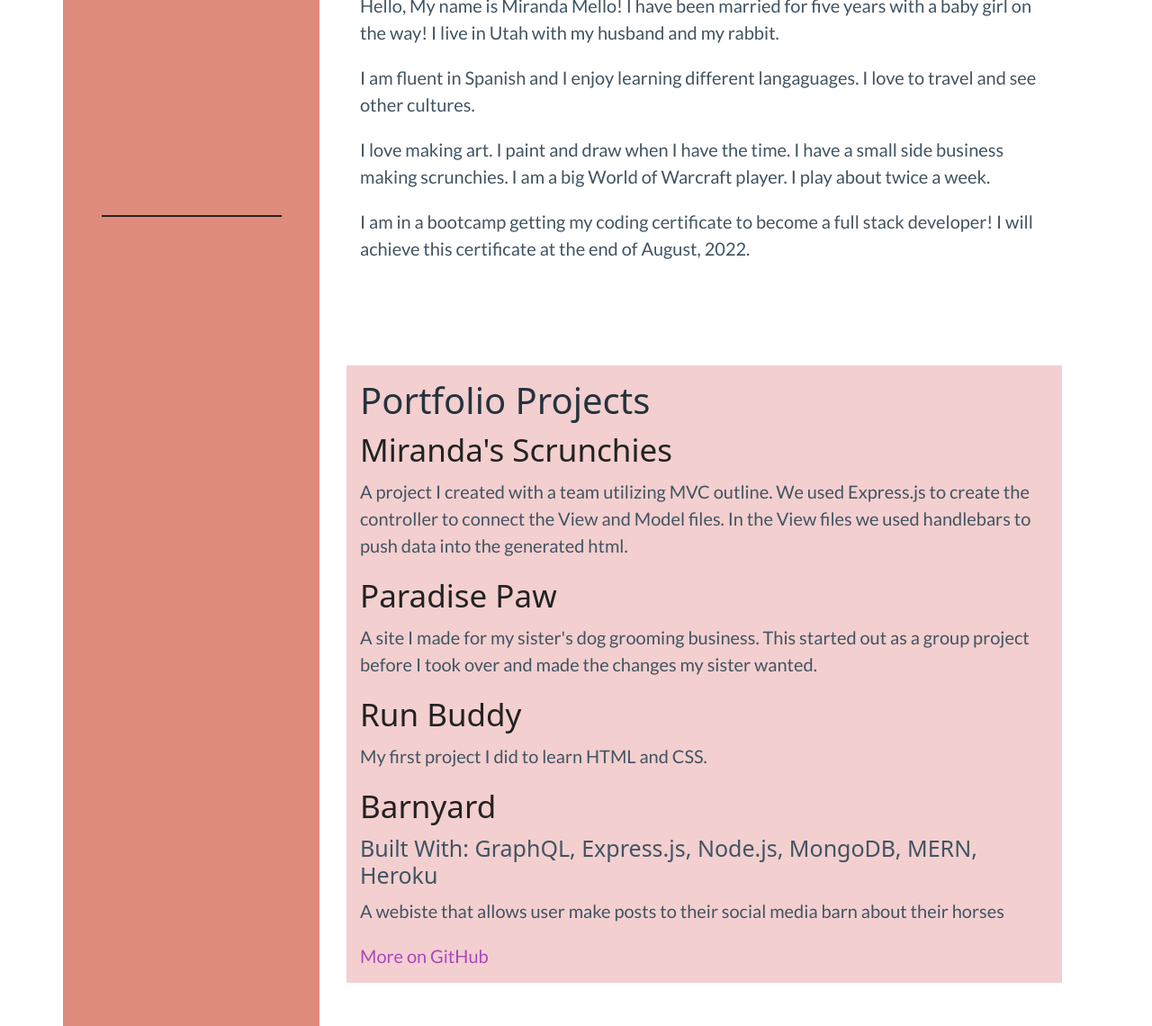
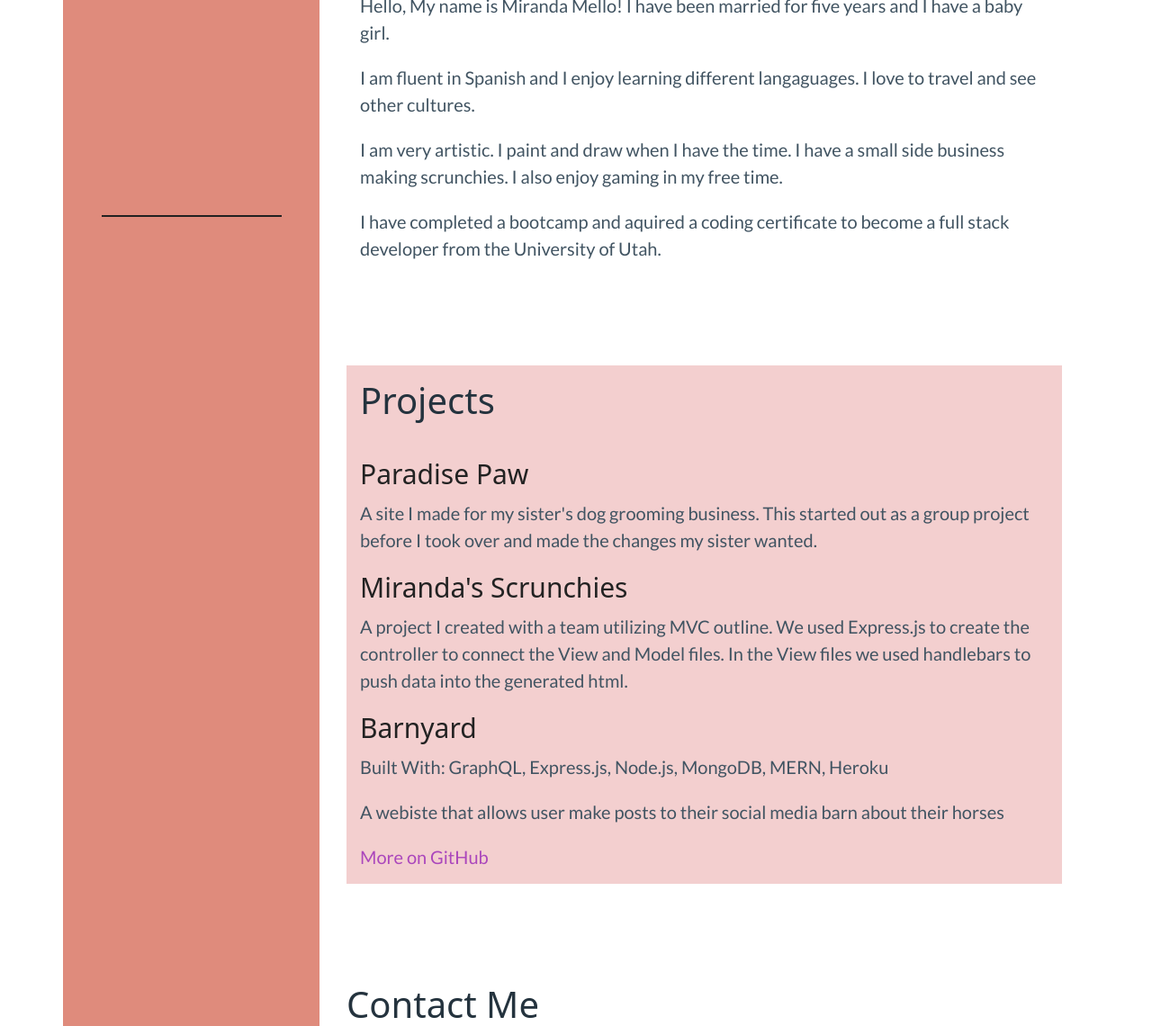
Before and after one commit to MirMello/Portfolio, a website: page index.html in a window 1280 px wide. Shown: the part 713-1853 px from the top of the page at 90% size. Drawn offline with nearby package versions, Linux system fonts and the light colour scheme.

Commit message:
updated information

```diff
--- a/assets/css/style.css
+++ b/assets/css/style.css
@@ -37,6 +37,11 @@ header {
   right: 100px;
   text-align: center;
 }
+
+.resume {
+  color: rgb(223, 139, 124);
+}
+
 
 section {
   padding: 15px;
@@ -105,8 +110,13 @@ ul li a {
   text-decoration: none;
 }
 
-footer {
+.social-footer {
   position: absolute;
   bottom: 10px;
   left: 80px;
 }
+
+.contact-info {
+flex-wrap: wrap;
+position: relative;
+}
--- a/index.html
+++ b/index.html
@@ -59,8 +59,8 @@
                 <header>
                     <img src="./assets/profile pic.png" class="profile-image">
                     <h1>Miranda Mello</h1>
-                    <h2>Love to learn new things.</h2>
-                    <h2>Here is a link to my <a
+                    <h2>Full Stack Developer from Clearfield, UT</h2>
+                    <h2>View my <a class="resume"
                             href="https://docs.google.com/document/d/1RHudrxlSe1ZZIHY01iPCkz1Uu-ixEDw3HYvfyNaKEJ8/edit?usp=sharing">resume</a>
                     </h2>
                     <section class="social-links">
@@ -80,9 +80,7 @@
                     <section id="about">
                         <h2>A Little About Me</h2>
                         <p>
-                            Hello, My name is Miranda Mello! I have been married for five years with a baby girl on the
-                            way!
-                            I live in Utah with my husband and my rabbit.
+                            Hello, My name is Miranda Mello! I have been married for five years and I have a baby girl.
                         </p>
                         <p>
                             I am fluent in Spanish and I enjoy learning different langaguages. I love to travel and see
@@ -90,58 +88,59 @@
                             cultures.
                         </p>
                         <p>
-                            I love making art. I paint and draw when I have the time. I have a small side business
+                            I am very artistic. I paint and draw when I have the time. I have a small side business
                             making
                             scrunchies.
-                            I am a big World of Warcraft player. I play about twice a week.
+                            I also enjoy gaming in my free time.
                         </p>
                         <p>
-                            I am in a bootcamp getting my coding certificate to become a full stack developer! I will
-                            achieve this certificate at the end of August, 2022.
+                            I have completed a bootcamp and aquired a coding certificate to become a full stack developer from the University of Utah.
                         </p>
                     </section>
                     <section id="projects" class="projects">
-                        <h2>Portfolio Projects</h2>
+                        <h2>Projects</h2>
+                        <br>
+
                         <div>
-                            <h3><a href="https://github.com/MirMello/mirandas-scrunchies">Miranda's Scrunchies</a></h3>
+                            <h4><a href="https://mirmello.github.io/paradise-paw/">Paradise Paw</a></h4>
+                            <p>
+                                A site I made for my sister's dog grooming business. This started out as a group project
+                                before I took over and made the changes my sister wanted.
+                        </div>
+
+                        <div>
+                            <h4><a href="https://github.com/MirMello/mirandas-scrunchies">Miranda's Scrunchies</a></h4>
                             <p>
                                 A project I created with a team utilizing MVC outline. We used Express.js to create the controller to connect the View and Model files. In the View files we used handlebars to push data into the generated html.
                             </p>
                         </div>
+
                         <div>
-                            <h3><a href="https://mirmello.github.io/paradise-paw/">Paradise Paw</a></h3>
+                            <h4>
+                                <a href="https://barnyardproject.herokuapp.com/">Barnyard</a>
+                            </h4>
                             <p>
-                                A site I made for my sister's dog grooming business. This started out as a group project
-                                before I took over and made the changes my sister wanted.
-                        </div>
-                        <div>
-                            <h3>
-                                <a href="https://mirmello.github.io/run-buddy/">Run Buddy</a>
-                            </h3>
-                            <p>
-                                My first project I did to learn HTML and CSS.
-                            </p>
-                        </div>
-                        <div>
-                            <h3>
-                                <a href="https://barnyardproject.herokuapp.com/">Barnyard</a>
-                            </h3>
-                            <h5>
                                 Built With:
                                 GraphQL, Express.js, Node.js, MongoDB, MERN, Heroku
-                              </h5>
+                            </p>
                               <p>A webiste that allows user make posts to their social media barn about their horses</p>
                             </p>
                         </div>
                         <a href="https://github.com/MirMello" class="more-link">More on GitHub</a>
                     </section>
-                    <section id="contact-me">
+
+                    <br>
+
+                    <footer id="contact-me" class="main-footer">
                         <h2>Contact Me</h2>
-                        <p><strong>Phone:</strong>801-678-2814</p>
-                        <p><strong>Email:</strong><a
-                                href="mailto:mirandaleeallen@gmail.com">mirandaleeallen@gmail.com</a>
+
+                        <div class="contact-info">
+                        <p><strong>Phone: </strong> 801-678-2814</p>
+                        <p><strong>Email: </strong><a
+                                href="mailto:mirandaleeallen@gmail.com"> mirandaleeallen@gmail.com</a>
                         </p>
-                    </section>
+                    </div>
+                    </footer>
                 </main>
             </div>
         </div>
```
